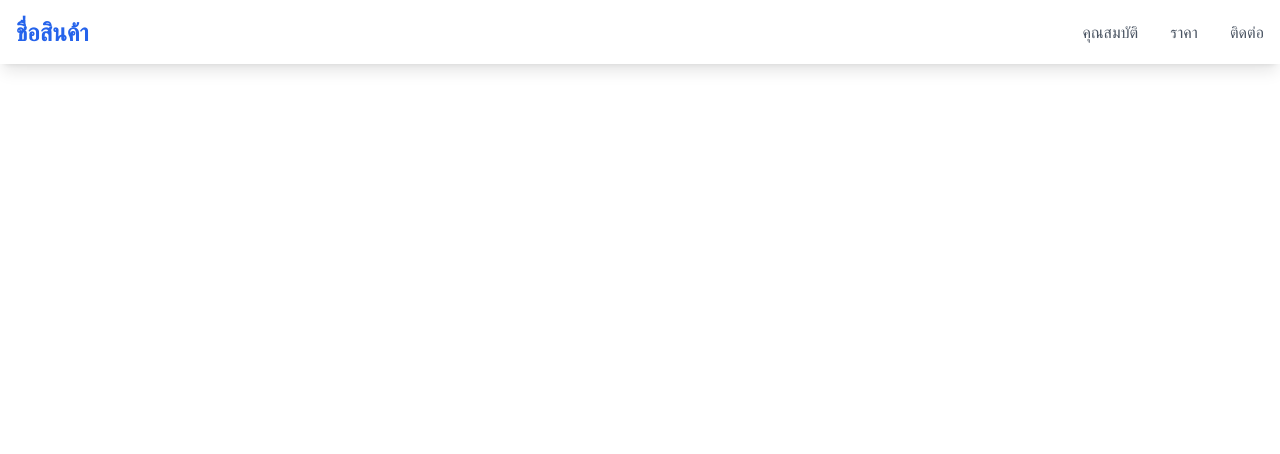
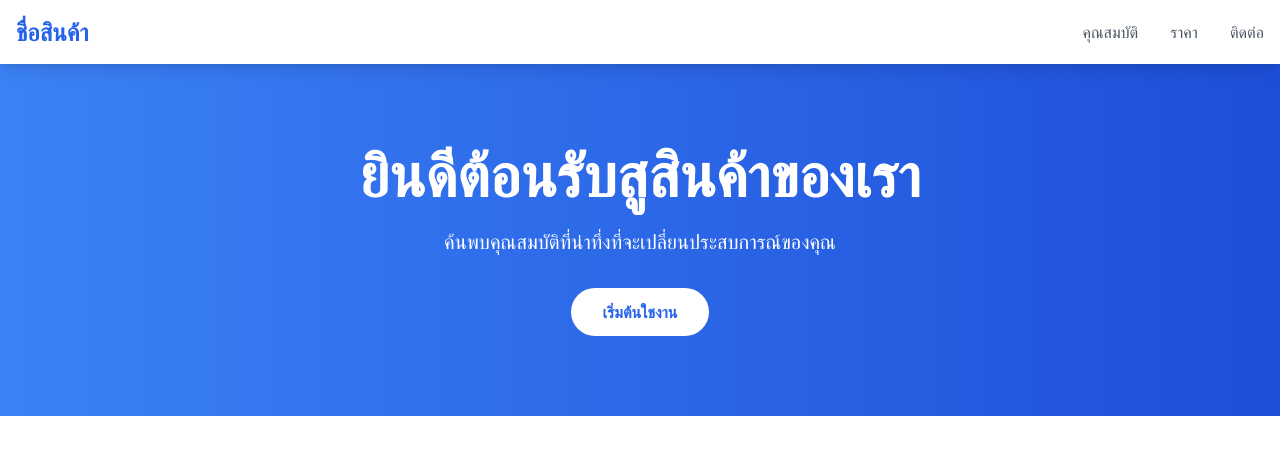
Before and after one commit to Nuttasit-2004/product-landing-page, a plain HTML site: page index.html in a window 1280 px wide. Drawn offline with nearby package versions, Linux system fonts and the light colour scheme.

Commit message:
เพิ่มส่วน Hero และปุ่มเรียกให้ดำเนินการ

```diff
--- a/index.html
+++ b/index.html
@@ -25,7 +25,23 @@
         </header>
 
         <main>
-        <!-- เนื้อหาหลัก -->
+            <main class="pt-16">
+                <section class="bg-gradient-to-r from-blue-500 to-blue-700 text-white py-20">
+                    <div class="container mx-auto px-4">
+                        <div class="flex flex-col items-center text-center">
+                            <h1 class="text-4xl md:text-6xl font-bold mb-6">
+                                ยินดีต้อนรับสูสินค้าของเรา
+                            </h1>
+                            <p class="text-xl mb-8 max-w-2xl">
+                                ค้นพบคุณสมบัติที่น่าทึ่งที่จะเปลี่ยนประสบการณ์ของคุณ
+                            </p>
+                            <button class="bg-white text-blue-600 px-8 py-3 rounded-full font-semibold hover:bg-blue-50 transition-colors">
+                                เริ่มต้นใชงาน
+                            </button>
+                        </div>
+                    </div>
+                </section>
+            </main>
         </main>
 
         <footer>
```
